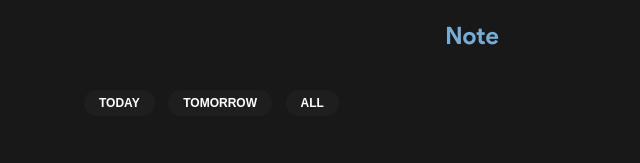
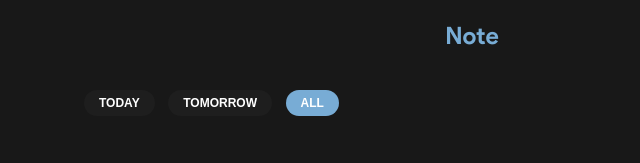
Before and after one commit to Huper12345/MINI-todo-huper12345, a website built with Vite: page index.html in a window 1280 px wide. Shown: the top 163 px of the page, without its empty margins (168-808 px from the left). Built offline with nearby package versions, Linux system fonts and the light colour scheme.

Commit message:
Update index.html

```diff
--- a/index.html
+++ b/index.html
@@ -135,7 +135,7 @@
                     <span class="button__text">Tomorrow</span>
                 </button>
 
-                <button class="dateSort__button" id="allButton active" data-filter="all">
+                <button class="dateSort__button active" id="allButton" data-filter="all">
                     <span class="button__text">All</span>
                 </button>
                 </div>
```
